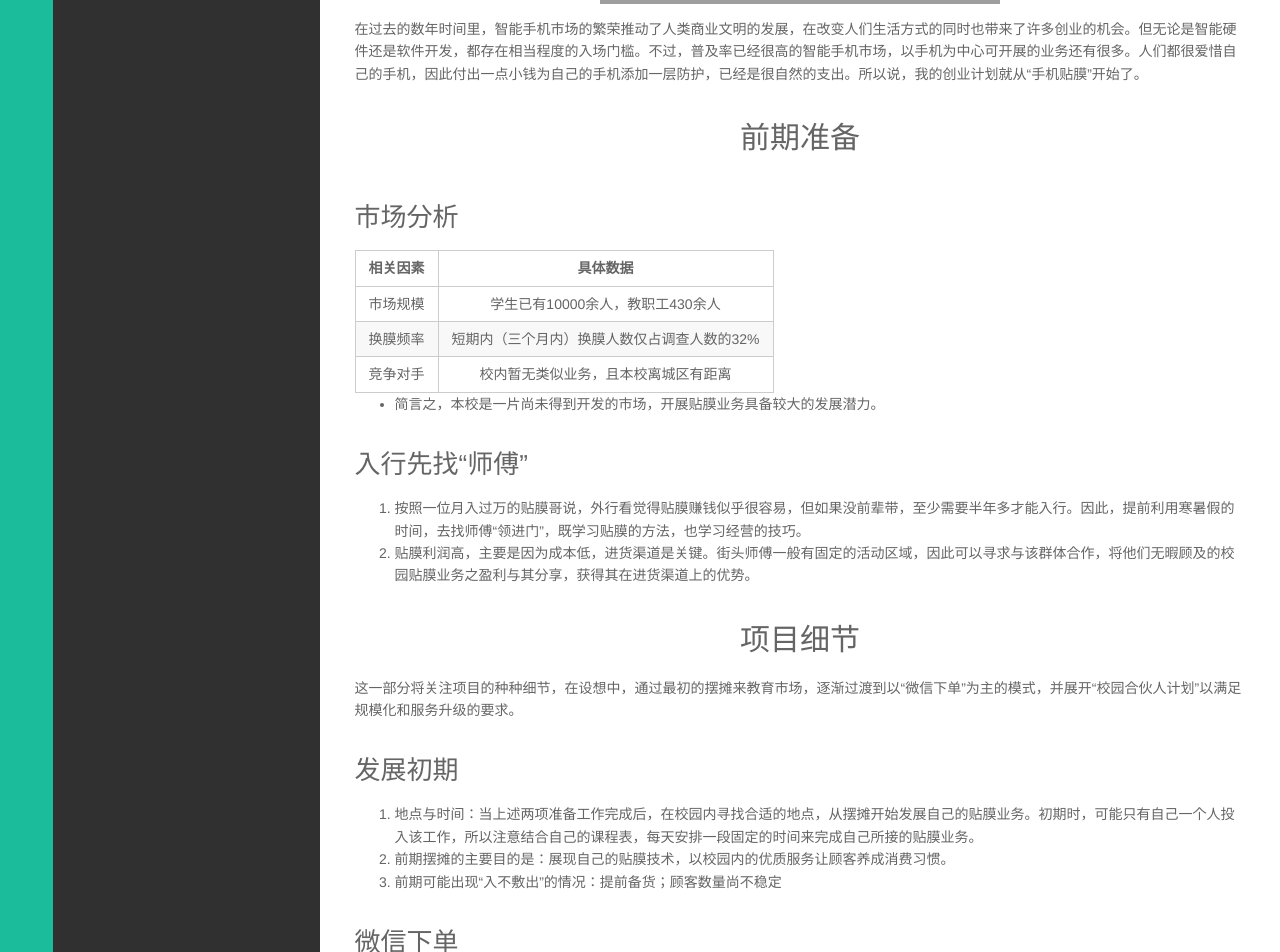
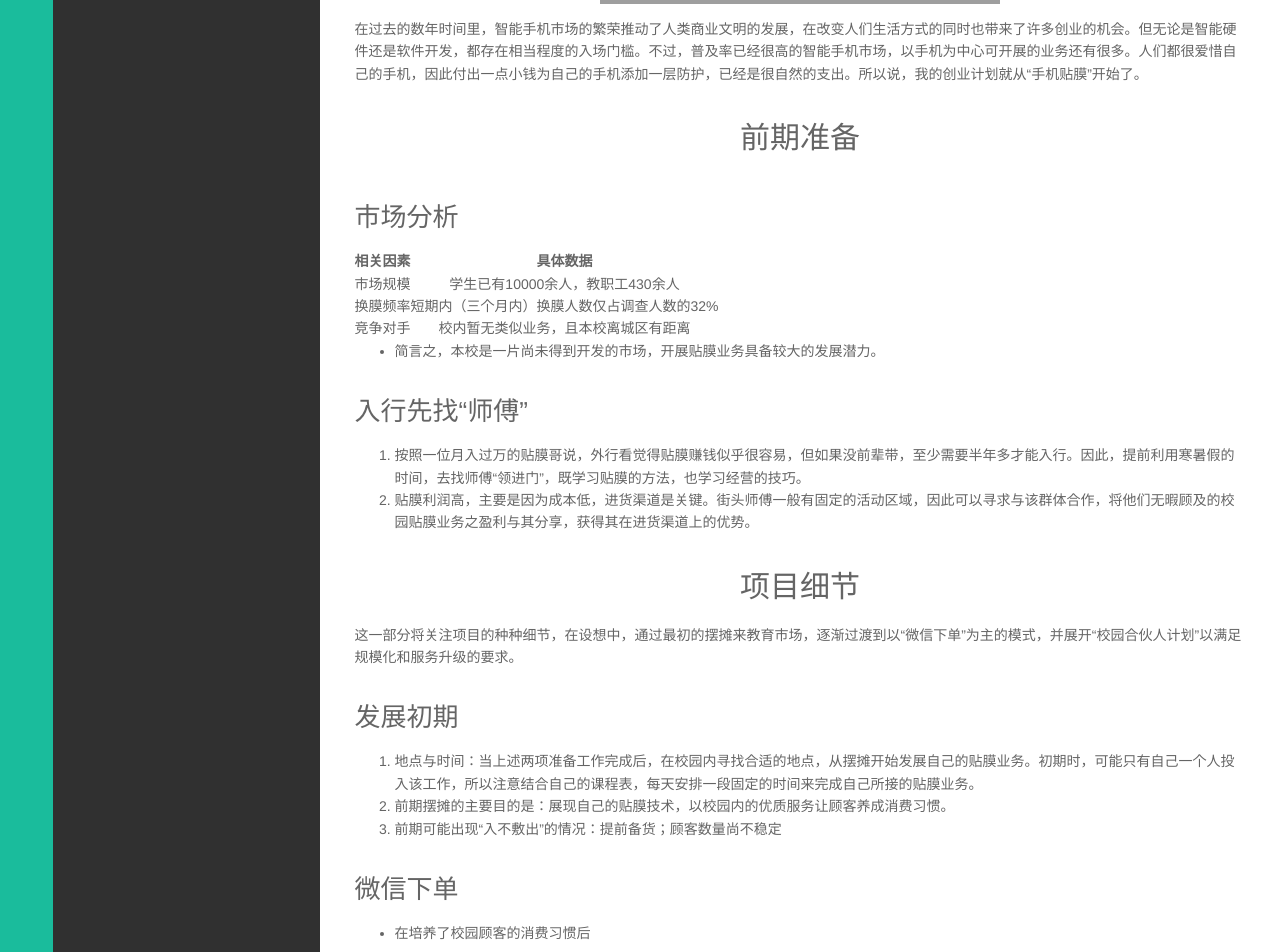
Before and after one commit to 3un4/3un4.github.io, a Jekyll site: the page built from _posts/遇见思考/2016-06-19-ER186-Film.md, in a window 1280 px wide. Shown: the part 445-1397 px from the top of the page. Built offline with Jekyll 4.4.1, drawn with Linux system fonts in a browser that asks for light colours; comment, search, counter and statistics services are not loaded; grey boxes are pictures that could not be loaded.

Commit message:
Update base.css

```diff
--- a/public/css/base.css
+++ b/public/css/base.css
@@ -131,37 +131,7 @@ blockquote p {
 }
 /* 其他配置 */
 
-}
-table tr {
-    border-top: 1px solid #cccccc;
-    background-color: white;
-    margin: 0;
-    padding: 0;
-}
-table tr:nth-child(2n) {
-    background-color: #f8f8f8;
-}
-table tr th {
-    font-weight: bold;
-    border: 1px solid #cccccc;
-    text-align: left;
-    margin: 0;
-    padding: 6px 13px;
-}
-table tr td {
-    border: 1px solid #cccccc;
-    text-align: left;
-    margin: 0;
-    padding: 6px 13px;
-}
-table tr th:first-child,
-table tr td:first-child {
-    margin-top: 0;
-}
-table tr th:last-child,
-table tr td:last-child {
-    margin-bottom: 0;
-}
+
 
 .center {
   text-align: center;
```
